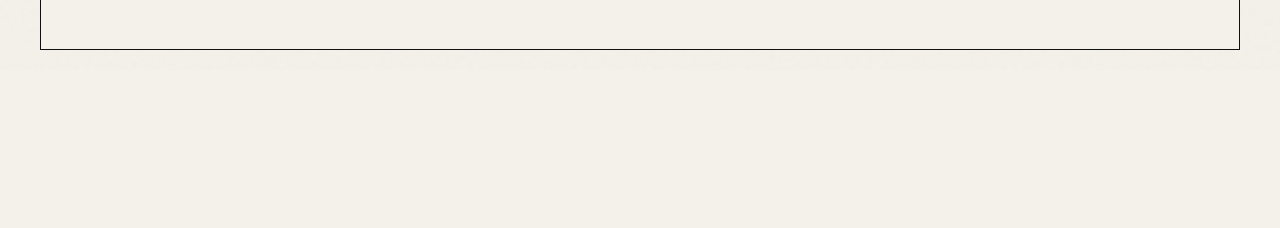
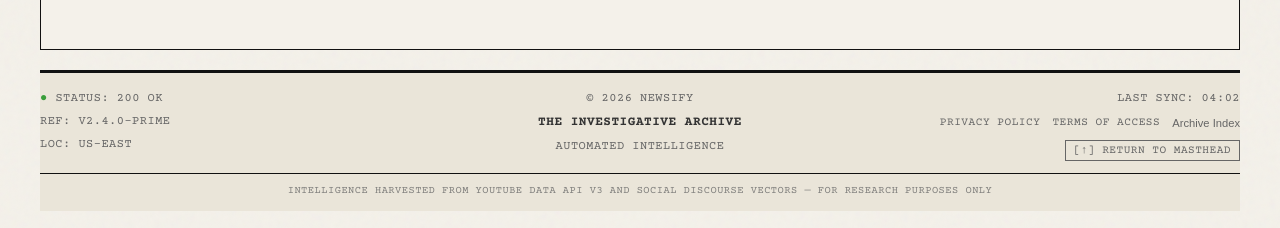
Before and after one commit to Team-12-CS-4485/placeholders-frontend, a React (Vite) app: page / in a window 1280 px wide. Shown: the part 857-1085 px from the top of the page. Before the commit the page ends 927 px from the top, so only its background shows below. Built offline with nearby package versions, Linux system fonts and the light colour scheme; no server answers; a web font is replaced by a local one.

Commit message:
feat: integrate Footer into app layout with archive-index navigation

```diff
--- a/src/App.tsx
+++ b/src/App.tsx
@@ -1,6 +1,7 @@
 import { useDeferredValue, useEffect, useMemo, useState } from 'react';
 import { Masthead } from './components/layout/Masthead';
 import { FolderTabs } from './components/layout/FolderTabs';
+import { Footer } from './components/layout/Footer';
 import { WeekReport } from './components/views/WeekReport';
 import { NarrativeDetail } from './components/views/NarrativeDetail';
 import { Trends } from './components/views/Trends';
@@ -947,6 +948,7 @@ function App() {
         onCloseTab={handleCloseTab}
       />
       <main className="folder-content">{renderContent()}</main>
+      <Footer onArchiveIndex={() => setActiveTabId('archives')} />
     </div>
   );
 }
```
